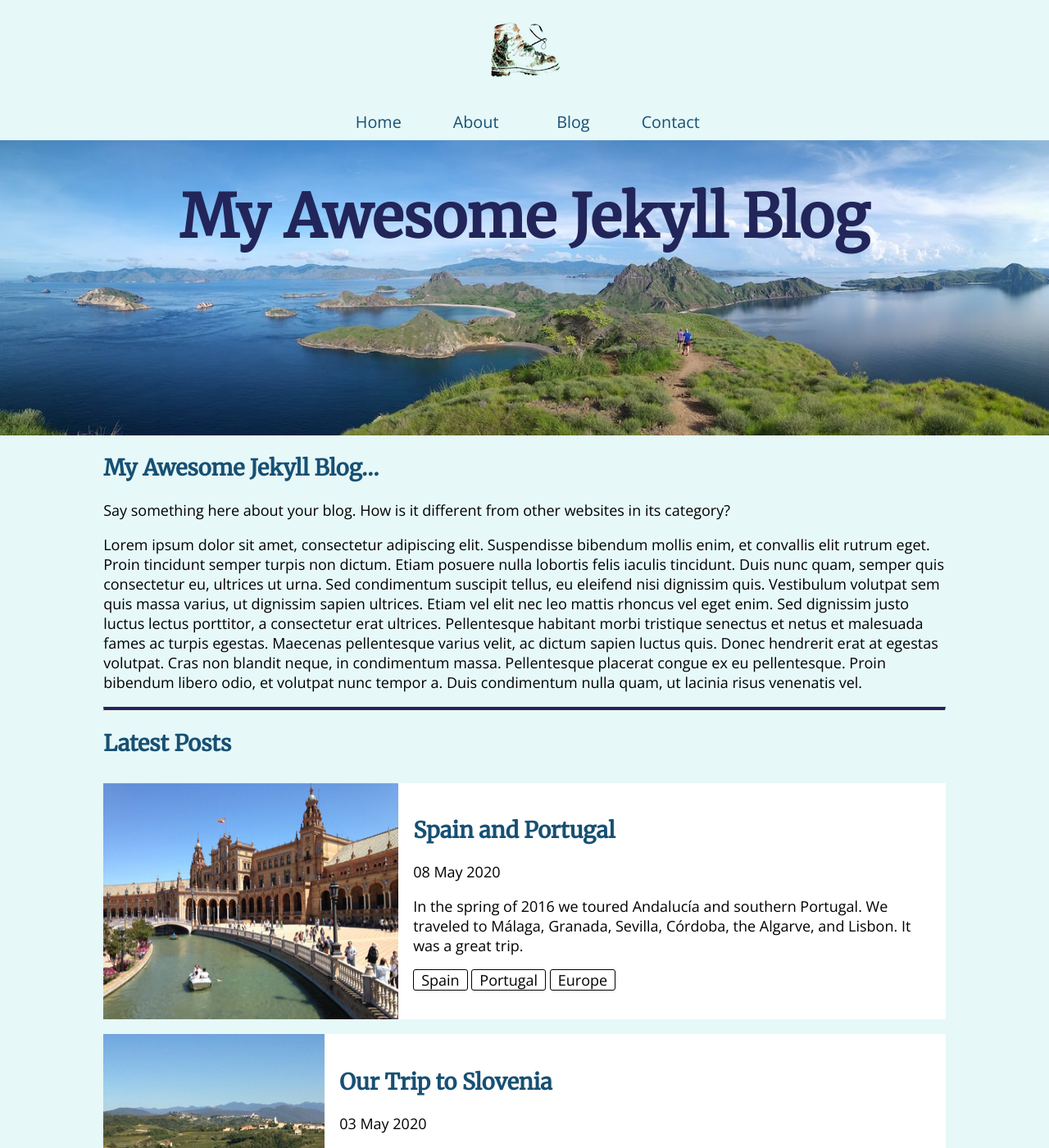
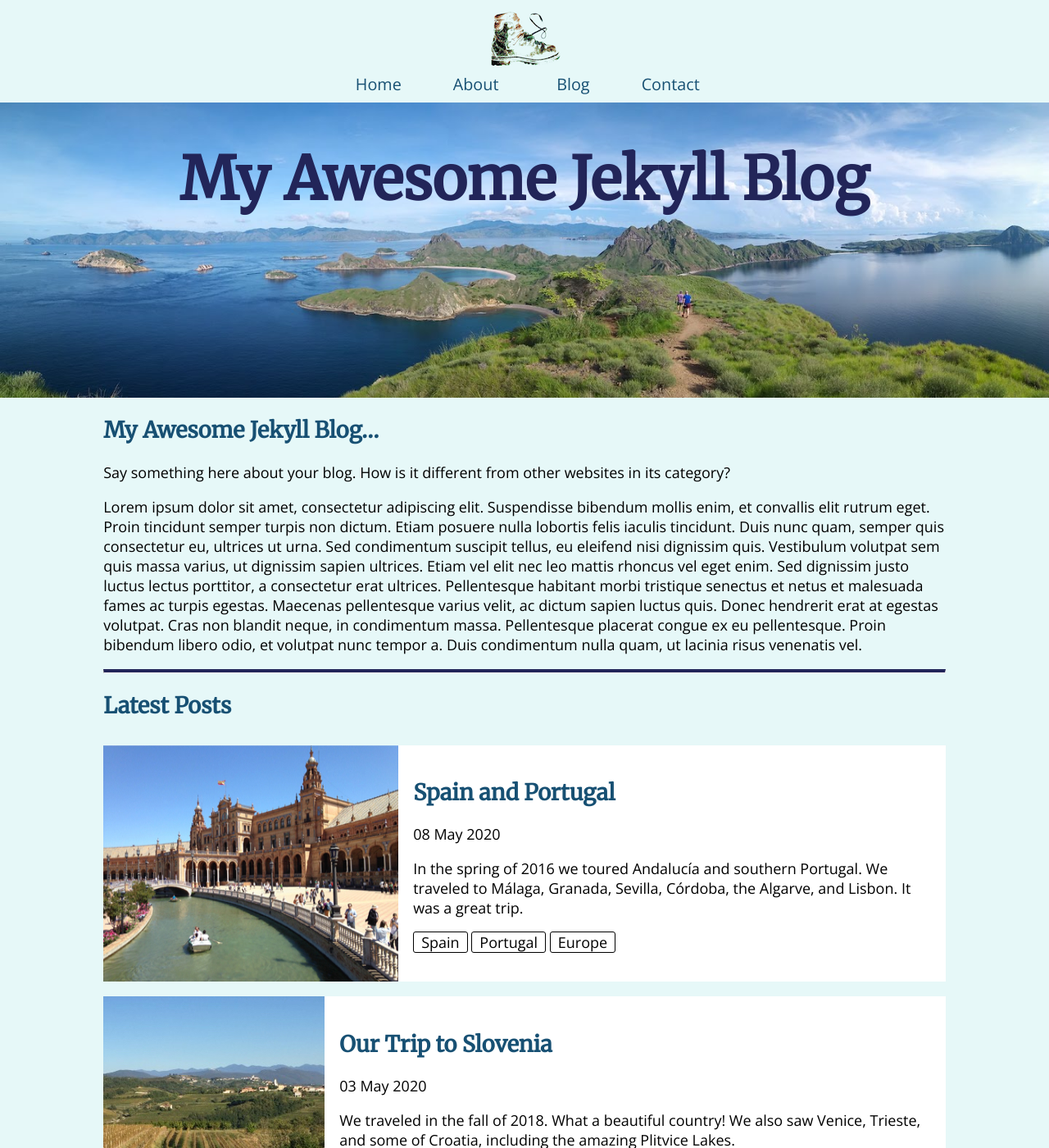
Before and after one commit to placeholdergit/cloneexpjekyllcms, a Jekyll site: the page built from index.md, in a window 1280 px wide and 1400 px high. Shown: the whole window at 82% size. Built offline with Jekyll 4.4.1, drawn with Linux system fonts in a browser that asks for light colours; a script that is not in the unit is left out.

Commit message:
Adjusted logo-container; media rule for < 360px

```diff
--- a/_sass/main.scss
+++ b/_sass/main.scss
@@ -156,6 +156,15 @@
   //   margin: 0 0 -0.333em 0;
   // }
 }
+@media (max-width: 359px) {
+  .card {
+    width: 100vw;
+    margin: 0.5em 0;
+  }
+  .card > img {
+    width: 100vw;
+  }
+}
 @media (min-width: 1024px) {
   .card {
     width: 100%;
@@ -208,7 +217,7 @@
   column-gap: 1em;
   /* row-gap: 1em; */
   grid-template-columns: repeat(12, 1fr);
-  grid-template-rows: [logo-start] 7em [nav-start] 2.5em [header-start] auto [main-start] auto
+  grid-template-rows: [logo-start] 80px [nav-start] 2.5em [header-start] auto [main-start] auto
                         [post-list-start] minmax(15vh,auto) [footer-start] 5em [footer-end];
 }
 .header {
@@ -222,6 +231,7 @@
   grid-row-end: nav-start;
   justify-self: center;
   align-self: center;
+  padding-top: 20px;
 }
 .main, .post-list {
   // background-color: #fff;
```
